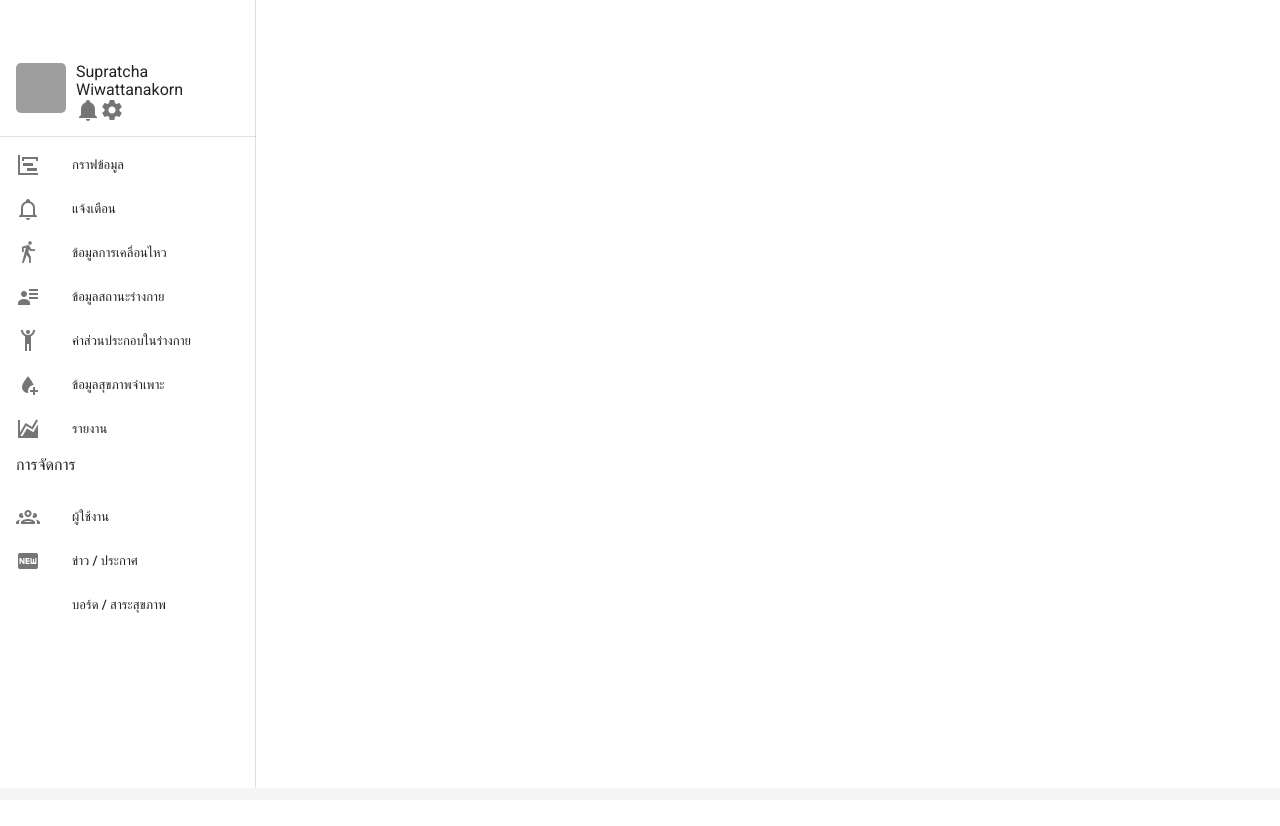
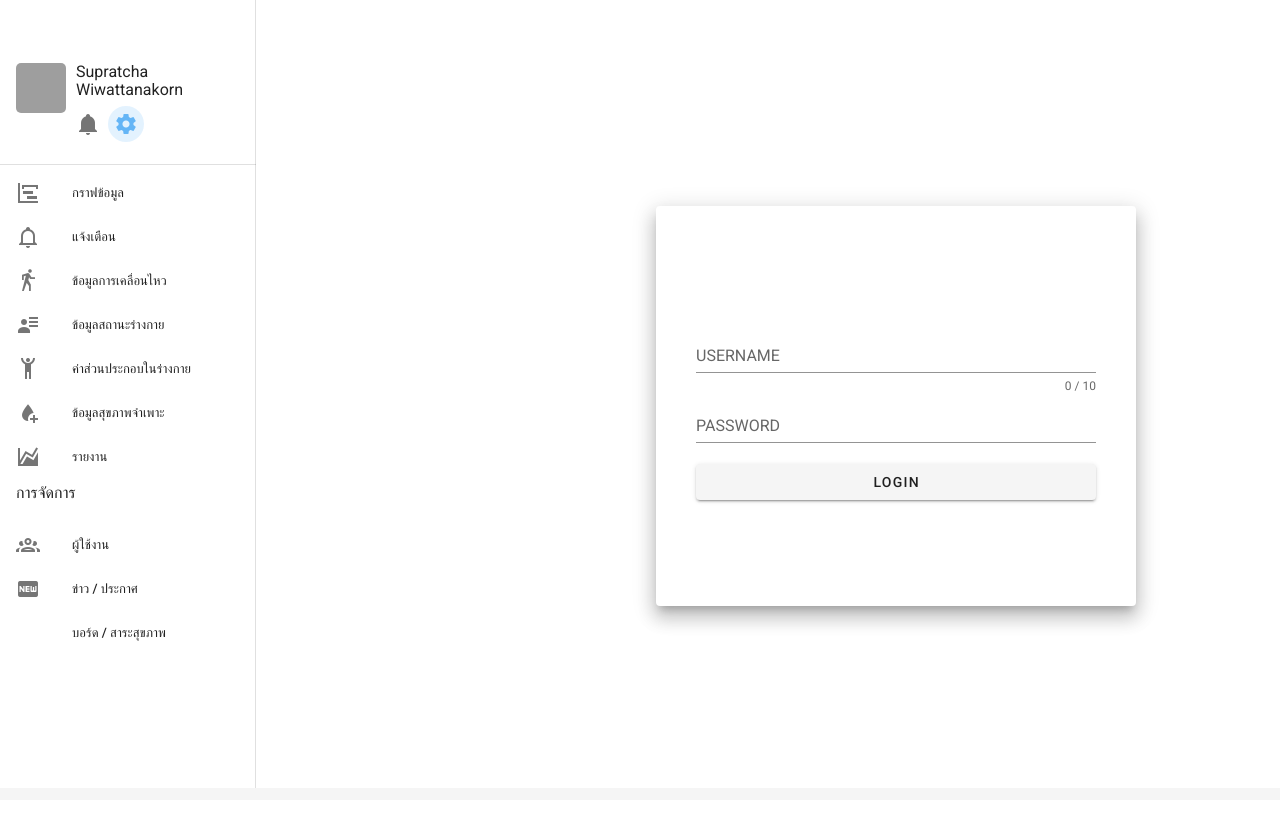
Before and after one commit to Pisitmind/health-v1, a Vue app: page /#/login in a window 1280 px wide. Shown: the top 826 px of the page. Before the commit the page ends 800 px from the top, so only its background shows below. Built offline with nearby package versions, Linux system fonts and the light colour scheme; sample sign-in values are in the browser's storage; grey boxes are pictures that could not be loaded.

Commit message:
frame-login
add login page in component

```diff
--- a/package.json
+++ b/package.json
@@ -8,6 +8,7 @@
     "lint": "vue-cli-service lint"
   },
   "dependencies": {
+    "axios": "^0.21.0",
     "chart.js": "^2.9.4",
     "core-js": "^3.6.5",
     "vue": "^2.6.11",
--- /dev/null
+++ b/src/components/Login.vue
@@ -0,0 +1,114 @@
+<template>
+  <div class="login">
+      <v-app class="log_in">
+          <v-content>
+              <v-container fill-height>
+                  <v-layout align-center justify-center>
+                      <v-flex xs12 sm8 md8>
+                          <v-form ref="form" v-model="valid" lazy-validation>
+                              <v-card class="elevation-12 pa-10" height="400">
+                                  <v-img class="center" max-width="200px" src="../assets/pic/Login-Regis_8Jul20_Logo CMU Health.png"></v-img>
+                                  <v-text-field v-model="name"  :counter="10" :rules="nameRules" label="USERNAME" placeholder="Enter your user name" required ></v-text-field>
+                                  <v-text-field v-model="password" type="password" :rules="passwordRules" labelcounter="10" label="PASSWORD" placeholder="Enter your password" required ></v-text-field>
+                                  <v-btn to="/" outline block color="Primary">login</v-btn>
+                              </v-card>
+                          </v-form>
+                      </v-flex>
+                  </v-layout>
+              </v-container>
+          </v-content>
+
+      </v-app>
+  </div>
+</template>
+
+<script>
+//   import { validationMixin } from 'vuelidate'
+//   import { required, maxLength, email } from 'vuelidate/lib/validators'
+
+//   export default {
+//     mixins: [validationMixin],
+
+//     validations: {
+//       name: { required, maxLength: maxLength(10) },
+//       email: { required, email },
+//       select: { required },
+//       checkbox: {
+//         checked (val) {
+//           return val
+//         },
+//       },
+//     },
+
+//     data: () => ({
+//       name: '',
+//       email: '',
+//       select: null,
+//       items: [
+//         'Item 1',
+//         'Item 2',
+//         'Item 3',
+//         'Item 4',
+//       ],
+//       checkbox: false,
+//     }),
+
+//     computed: {
+//       checkboxErrors () {
+//         const errors = []
+//         if (!this.$v.checkbox.$dirty) return errors
+//         !this.$v.checkbox.checked && errors.push('You must agree to continue!')
+//         return errors
+//       },
+//       selectErrors () {
+//         const errors = []
+//         if (!this.$v.select.$dirty) return errors
+//         !this.$v.select.required && errors.push('Item is required')
+//         return errors
+//       },
+//       nameErrors () {
+//         const errors = []
+//         if (!this.$v.name.$dirty) return errors
+//         !this.$v.name.maxLength && errors.push('Name must be at most 10 characters long')
+//         !this.$v.name.required && errors.push('Name is required.')
+//         return errors
+//       },
+//       emailErrors () {
+//         const errors = []
+//         if (!this.$v.email.$dirty) return errors
+//         !this.$v.email.email && errors.push('Must be valid e-mail')
+//         !this.$v.email.required && errors.push('E-mail is required')
+//         return errors
+//       },
+//     },
+
+//     methods: {
+//       submit () {
+//         this.$v.$touch()
+//       },
+//       clear () {
+//         this.$v.$reset()
+//         this.name = ''
+//         this.email = ''
+//         this.select = null
+//         this.checkbox = false
+//       },
+//     },
+//   }
+</script>
+<style scoped>
+
+.log_in{
+    background-image: url('../assets/pic/cmuhealth_BG01.png');
+    background-repeat: no-repeat;
+    background-attachment: fixed;
+    background-position: center;
+}
+.v-text-field{
+    font-size:16px;
+}
+.v-text-field label{
+    font-weight: 550;
+}
+
+</style>>
--- a/src/components/Navbar.vue
+++ b/src/components/Navbar.vue
@@ -18,7 +18,7 @@
                   </div>
                   <div class="icon-profile">
                     <v-icon>mdi-bell</v-icon>
-                    <v-icon>mdi-cog</v-icon>
+                    <v-btn class="ma-2" text icon color="blue lighten-2" to="/login"><v-icon >mdi-cog</v-icon></v-btn>
                   </div>
 
                 </div>
--- a/src/router/index.js
+++ b/src/router/index.js
@@ -10,6 +10,7 @@ import report from '../views/Report.vue';
 import users from '../views/Users.vue';
 import news from '../views/News.vue';
 import boards from '../views/Boards.vue';
+import Login from '../components/Login.vue';
 
 Vue.use(VueRouter);
 
@@ -18,6 +19,10 @@ const routes = [
     path: "/",
     name: "Home",
     component: Home
+  },{
+    path: "/login",
+    name: "Login",
+    component: Login
   },
   {
     path: "/About",
--- a/src/views/About.vue
+++ b/src/views/About.vue
@@ -1,5 +1,19 @@
 <template>
   <div class="about">
     <h1>This is an about page</h1>
+    <HelloWorld />
   </div>
 </template>
+
+
+<script>
+// @ is an alias to /src
+import HelloWorld from "@/components/HelloWorld.vue";
+
+export default {
+  name: "Home",
+  components: {
+    HelloWorld
+  }
+};
+</script>
--- a/src/views/Home.vue
+++ b/src/views/Home.vue
@@ -2,12 +2,14 @@
   <div class="home">
     <h1>Homepage and content</h1>
     <HelloWorld />
+    <!-- <Login /> -->
   </div>
 </template>
 
 <script>
 // @ is an alias to /src
 import HelloWorld from "@/components/HelloWorld.vue";
+// import Login from '@/components/Login.vue';
 
 export default {
   name: "Home",
--- a/src/views/Moving.vue
+++ b/src/views/Moving.vue
@@ -2,4 +2,3 @@
     <div class="Moving">
         <h1>Moving page</h1>
     </div>
-</template>
```
Also changed, not shown: src/main.js (+6 -1 lines), src/components/p.txt (added), 2 other files (tests, documents, lock files or other folders).
